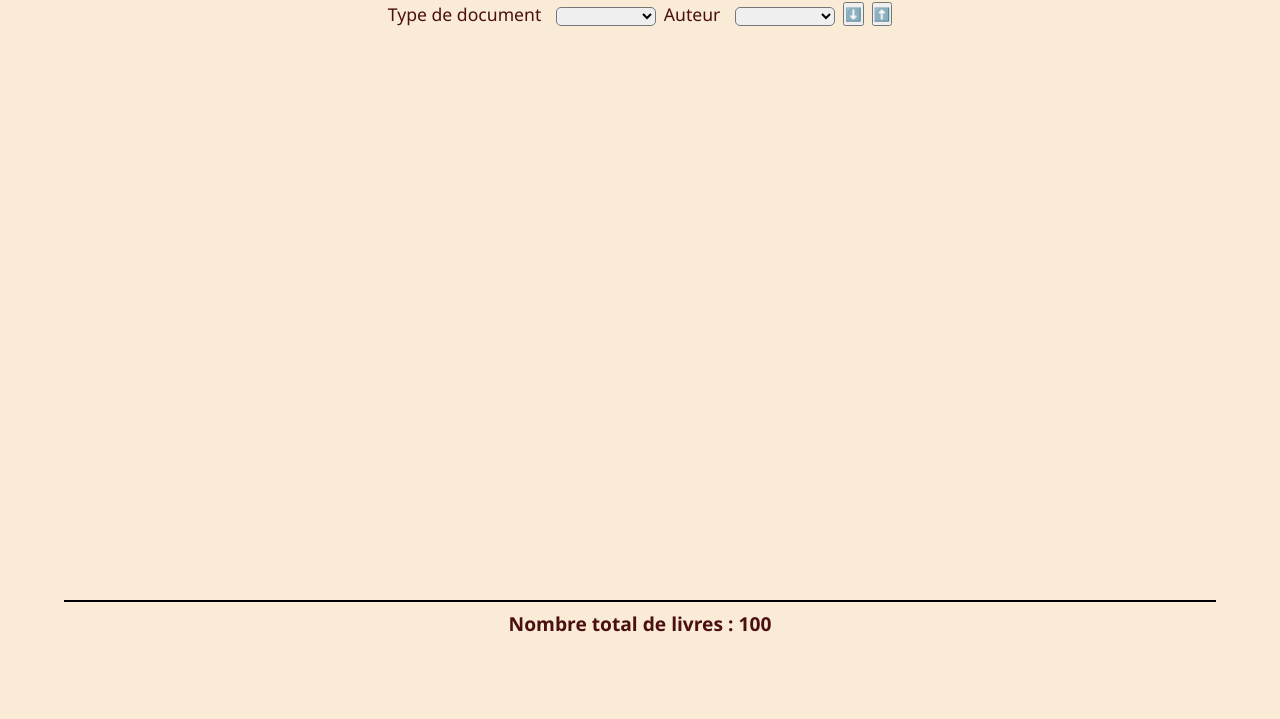
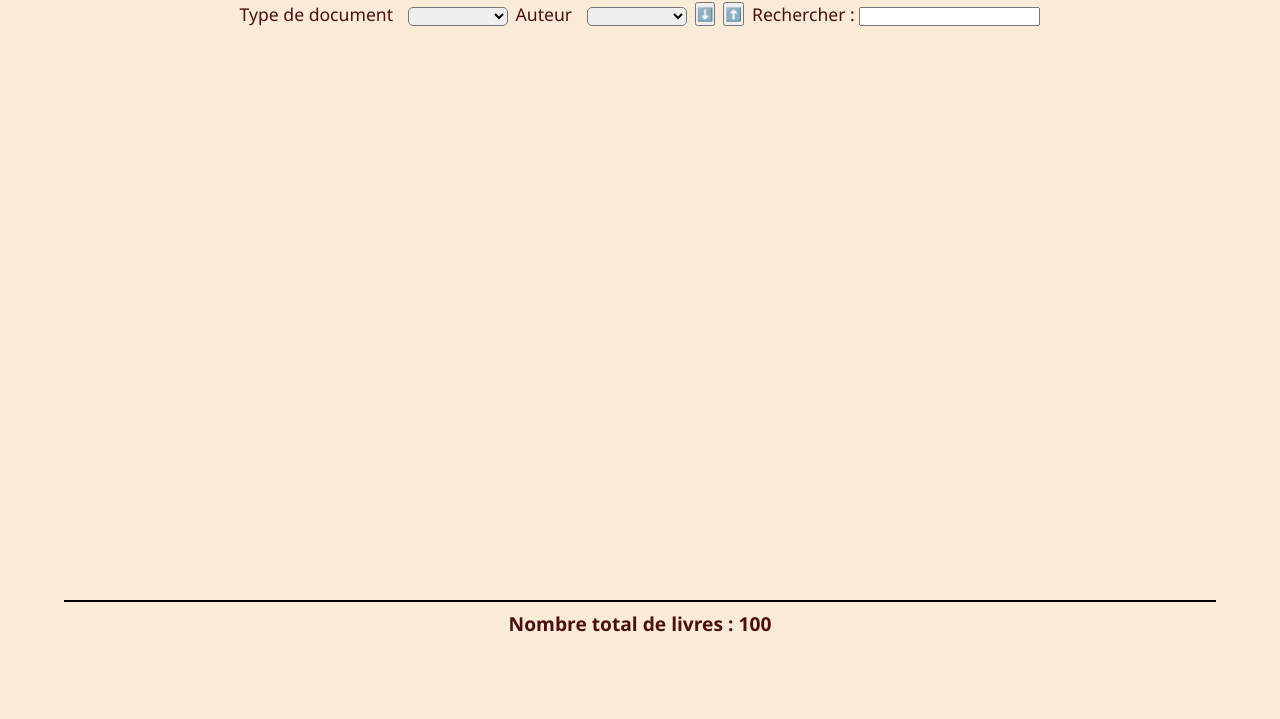
Before and after one commit to Ellundril/Adataviz, a plain HTML site: page index.html in a window 1280 px wide. Shown: the part 81-800 px from the top of the page. Drawn offline with Linux system fonts and the light colour scheme; no server answers.

Commit message:
ajout d'un champ de recherche dans le html

```diff
--- a/index.html
+++ b/index.html
@@ -42,6 +42,9 @@
           >
             ⬆️
           </button>
+          <label class="recherche"
+            >Rechercher : <input type="search" name="champ-recherche"
+          /></label>
         </div>
       </section>
       <section class="cartes"></section>
```
